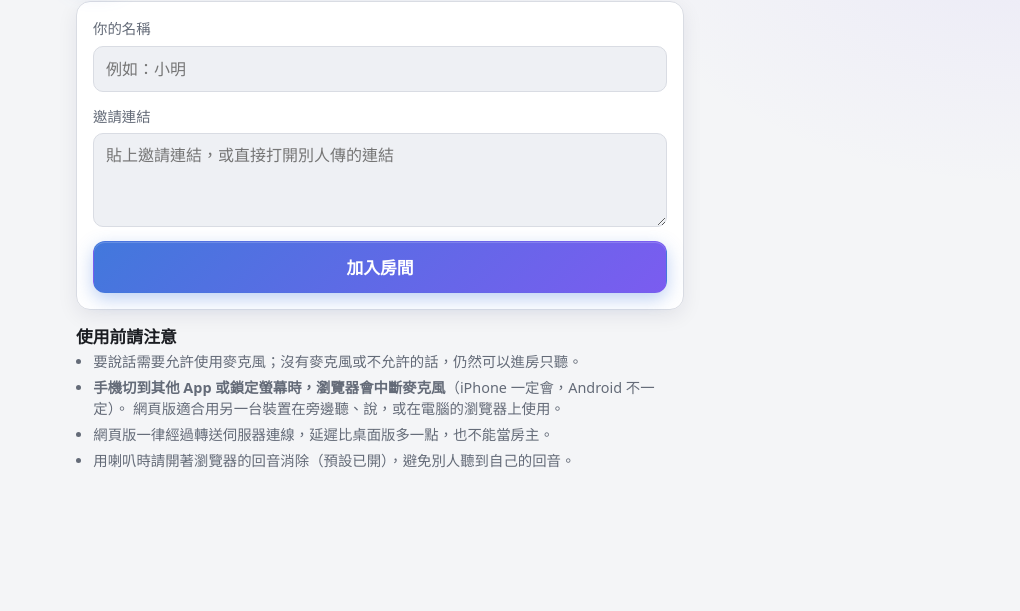
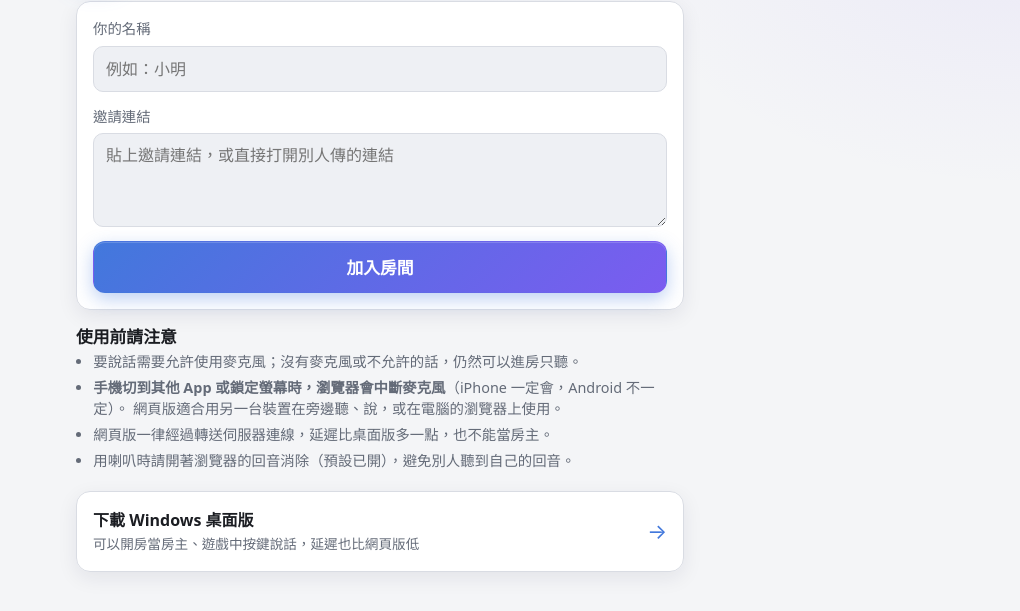
Before and after one commit to XiaoYu0708/MultiVoice, a plain HTML site: page crates/web/www/index.html in a window 1280 px wide. Shown: the part 93-704 px from the top of the page, without its empty margins (260-1280 px from the left). Drawn offline with Linux system fonts and the light colour scheme; a script that the page names is missing.

Commit message:
網頁版：加入畫面加上下載 Windows 桌面版（GitHub 最新 Release）的連結

```diff
--- a/crates/web/www/index.html
+++ b/crates/web/www/index.html
@@ -46,6 +46,14 @@
       <li>用喇叭時請開著瀏覽器的回音消除（預設已開），避免別人聽到自己的回音。</li>
     </ul>
   </section>
+
+  <a class="download panel" href="https://github.com/XiaoYu0708/MultiVoice/releases/latest" target="_blank" rel="noopener">
+    <div>
+      <b>下載 Windows 桌面版</b>
+      <span class="muted small">可以開房當房主、遊戲中按鍵說話，延遲也比網頁版低</span>
+    </div>
+    <span class="arrow" aria-hidden="true">&rarr;</span>
+  </a>
 </main>
 
 <!-- 房間畫面 -->
--- a/crates/web/www/style.css
+++ b/crates/web/www/style.css
@@ -258,6 +258,19 @@ button.danger:hover:not(:disabled) {
 .notes ul { padding-left: 1.2em; margin: 0; }
 .notes li { margin: 4px 0; }
 
+/* 加入畫面底部：GitHub 最新版下載連結 */
+a.download {
+  display: flex; align-items: center; justify-content: space-between; gap: 12px;
+  color: var(--fg); text-decoration: none;
+  transition: border-color 0.2s var(--ease), transform 0.2s var(--ease);
+}
+a.download > div { display: flex; flex-direction: column; gap: 2px; min-width: 0; }
+a.download .arrow { color: var(--blue); font-size: 1.3rem; flex: none; transition: transform 0.2s var(--ease); }
+a.download:hover { border-color: color-mix(in srgb, var(--blue) 45%, var(--line)); }
+a.download:hover .arrow { transform: translateX(3px); }
+a.download:active { transform: scale(0.99); }
+a.download:focus-visible { outline: 2px solid var(--ring); outline-offset: 2px; }
+
 /* ---------------------------------------------------------------- 房間 */
 .topbar { display: flex; align-items: center; justify-content: space-between; gap: 8px; flex-wrap: wrap; }
 .status { display: flex; align-items: center; gap: 8px; font-size: 0.9rem; }
```
